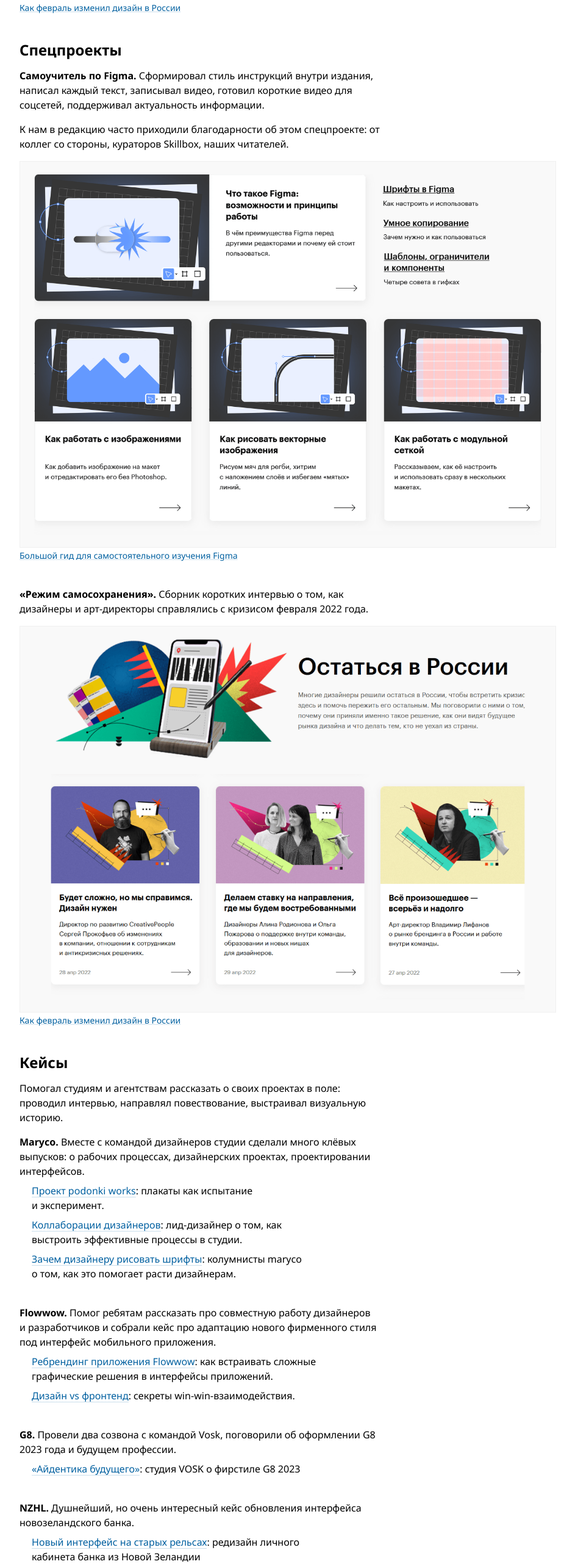
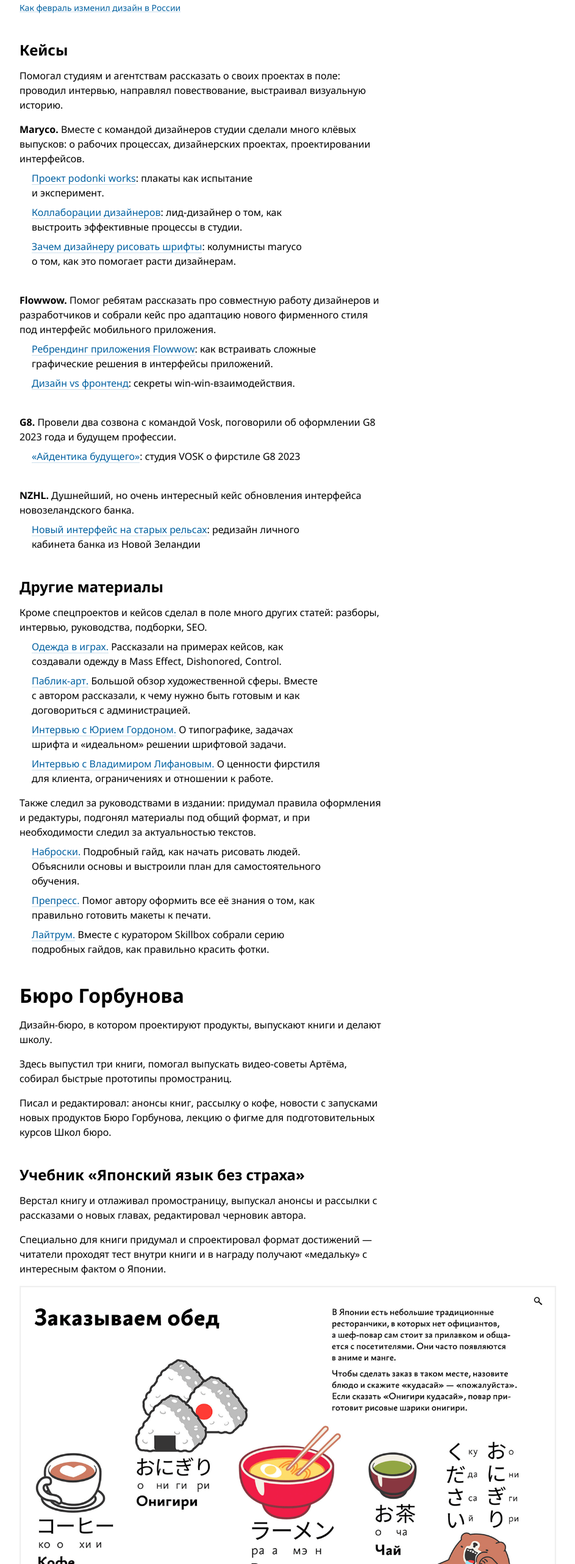
Before and after one commit to Slava-Lazarev/slava-lazarev.github.io, a plain HTML site: page index.html in a window 1280 px wide. Shown: the part 1888-4452 px from the top of the page at 61% size, without its empty margins (28-971 px from the left). Drawn offline with Linux system fonts and the light colour scheme.

Commit message:
Update index.html

```diff
--- a/index.html
+++ b/index.html
@@ -49,23 +49,6 @@
                     </section>
 
                     <section class="section">
-                        <h2 class="section-title">Спецпроекты</h2>
-                        <p class="section-text"><b>Самоучитель по Figma.</b> Сформировал стиль инструкций внутри издания, написал каждый текст, записывал видео, готовил короткие видео для соцсетей, поддерживал актуальность информации. </p>
-                        <p class="section-text">К нам в редакцию часто приходили благодарности об этом спецпроекте: от коллег со стороны, кураторов Skillbox, наших читателей.</p>
-                        <a href="https://skillbox.ru/media/design/samouchitel-po-figma/" target="_blank" class="figure">
-                            <img src="img/figma.png" alt=" ">
-                            <span class="caption">Большой гид для самостоятельного изучения Figma</span>
-                        </a>
-                    </section>
-                    <section class="section">
-                        <p class="section-text"><b>«Режим самосохранения».</b> Сборник коротких интервью о том, как дизайнеры и арт-директоры справлялись с кризисом февраля 2022 года.</p>
-                        <a href="https://skillbox.ru/media/design/samouchitel-po-figma/" target="_blank" class="figure">
-                            <img src="img/rejim.png" alt="Страница спецпроекта по Figma. На скриншоте 4 плашки со ссылками на часть статей.">
-                            <span class="caption">Как февраль изменил дизайн в России</span>
-                        </a>
-                    </section>
-
-                    <section class="section">
                         <h2 class="section-title">Кейсы</h2>
                         <p class="section-text">Помогал студиям и&nbsp;агентствам рассказать о&nbsp;своих проектах в&nbsp;поле: проводил интервью, направлял повествование, выстраивал визуальную историю. </p>
                         <p class="section-text"><b>Maryco.</b> Вместе с&nbsp;командой дизайнеров студии сделали много клёвых выпусков: о&nbsp;рабочих процессах, дизайнерских проектах, проектировании интерфейсов. </p>
@@ -76,32 +59,13 @@
                         </ul>
                     </section>
                     <section class="section">
-                        <p class="section-text"><b>Flowwow.</b> Помог ребятам рассказать про совместную работу дизайнеров и&nbsp;разработчиков и&nbsp;собрали кейс про адаптацию нового фирменного стиля под интерфейс мобильного приложения. </p>
+                        <p class="section-text"><b>Flowwow.</b> Помог ребятам рассказать про совместную работу дизайнеров и разработчиков и собрали кейс про адаптацию нового фирменного стиля под интерфейс мобильного приложения. </p>
                         <ul>
-                            <li><a href="https://skillbox.ru/media/design/flowwow-about-app-branding/" target="_blank">Ребрендинг приложения Flowwow</a>: как встраивать сложные графические решения в&nbsp;интерфейсы приложений.</li>
+                            <li><a href="https://skillbox.ru/media/design/flowwow-about-app-branding/" target="_blank">Ребрендинг приложения Flowwow</a>: как встраивать сложные графические решения в интерфейсы приложений.</li>
                             <li><a href="https://skillbox.ru/media/design/design-and-code-friends/" target="_blank">Дизайн vs фронтенд</a>: секреты win‑win‑взаимодействия.</li>
                         </ul>
                     </section>
 
-                    <section class="section">
-                        <p class="section-text"><b>G8.</b> Провели два созвона с&nbsp;командой Vosk, поговорили об&nbsp;оформлении G8 2023 года и&nbsp;будущем профессии. </p>
-                        <ul>
-                            <li><a href="https://skillbox.ru/media/design/g8-vosk-style/" target="_blank">«Айдентика будущего»</a>: студия VOSK о&nbsp;фирстиле G8 2023</li>
-                        </ul>
-                    </section>
-                    <section class="section">
-                        <p class="section-text"><b>NZHL.</b> Душнейший, но&nbsp;очень интересный кейс обновления интерфейса новозеландского банка. </p>
-                        <ul>
-                            <li><a href="https://skillbox.ru/media/design/new-zealand-nzhl/" target="_blank">Новый интерфейс на&nbsp;старых рельсах</a>: редизайн личного кабинета банка из&nbsp;Новой Зеландии</li>
-                        </ul>
-                    </section>
-                    <section class="section">
-                        <p class="section-text"><b>Flowwow.</b> Помог ребятам рассказать про совместную работу дизайнеров и разработчиков и собрали кейс про адаптацию нового фирменного стиля под интерфейс мобильного приложения. </p>
-                        <ul>
-                            <li><a href="https://skillbox.ru/media/design/flowwow-about-app-branding/" target="_blank">Ребрендинг приложения Flowwow</a>: как встраивать сложные графические решения в интерфейсы приложений.</li>
-                            <li><a href="https://skillbox.ru/media/design/design-and-code-friends/" target="_blank">Дизайн vs фронтенд</a>: секреты win-win-взаимодействия.</li>
-                        </ul>
-                    </section>
 
                     <section class="section">
                         <p class="section-text"><b>G8.</b> Провели два созвона с командой Vosk, поговорили об оформлении G8 2023 года и будущем профессии. </p>
@@ -142,7 +106,7 @@
 
                     <section class="section">
                         <h2 class="section-title">Учебник «Японский язык без страха»</h2>
-                        <p class="section-text">Верстал книгу и отлаживал промостраницу, выпускал анонсы и рассылки с рассказами о новых главах, редактировал черновик автора. </p>
+                        <p class="section-text">Верстал книгу и отлаживал промостраницу, выпускал анонсы и рассылки с рассказами о новых главах, редактировал черновик автора. </p>
                         <p class="section-text">Специально для книги придумал и спроектировал формат достижений — читатели проходят тест внутри книги и в награду получают «медальку» с интересным фактом о Японии.</p>
                         <a href="https://bureau.ru/projects/book-japanese/" target="_blank" class="figure">
                             <img src="img/bureau_jap.png" alt=" ">
@@ -152,7 +116,7 @@
 
                     <section class="section">
                         <h2 class="section-title">Брошюры «Русская икона» и «Поэты Серебряного века»</h2>
-                        <p class="section-text">Входят в состав полки «Быстрый старт в искусстве». Верстал и редактировал брошюры, писал анонсы. </p>
+                        <p class="section-text">Входят в состав полки «Быстрый старт в искусстве». Верстал и редактировал брошюры, писал анонсы. </p>
                         <a href="https://bureau.ru/projects/bookshelf-levelone/" target="_blank" class="figure">
                             <img src="img/levelone.png" alt=" ">
                             <span class="caption">Промостраница полки «Быстрый старт в искусстве»</span>
```
